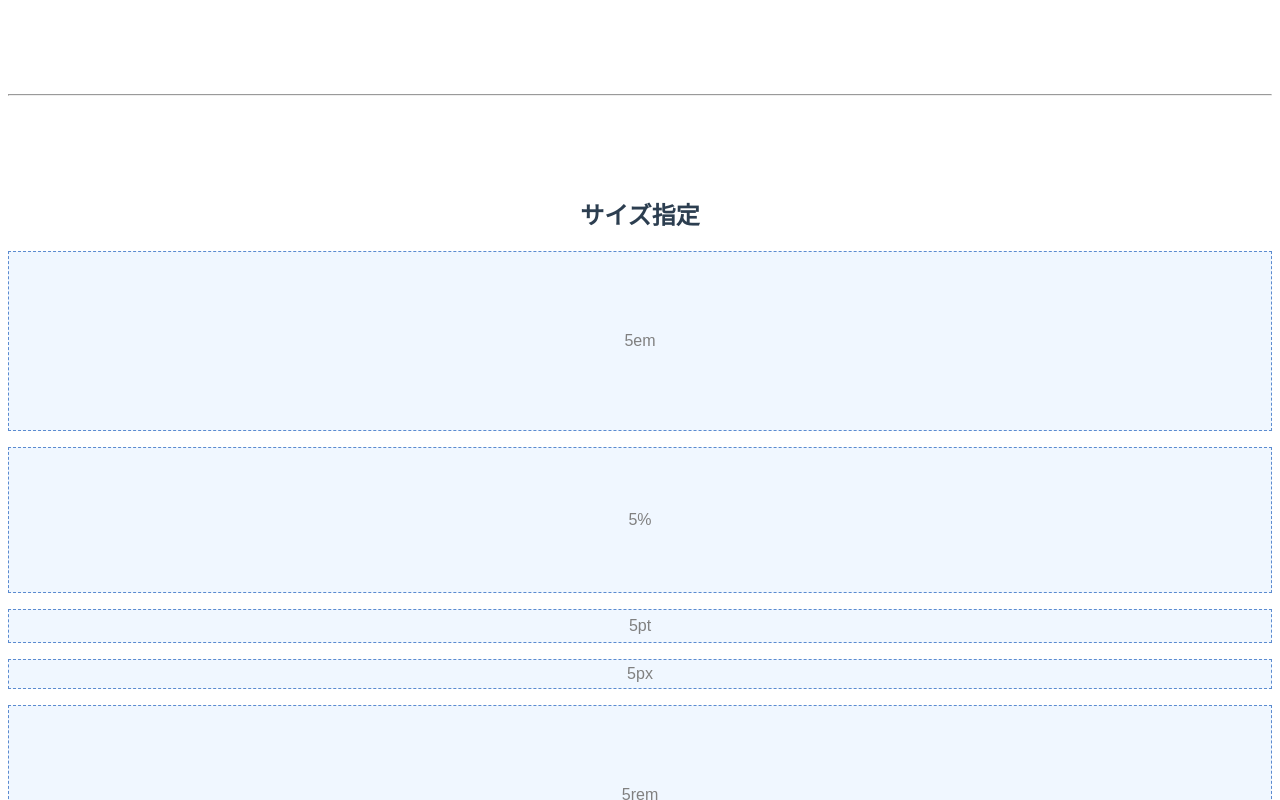
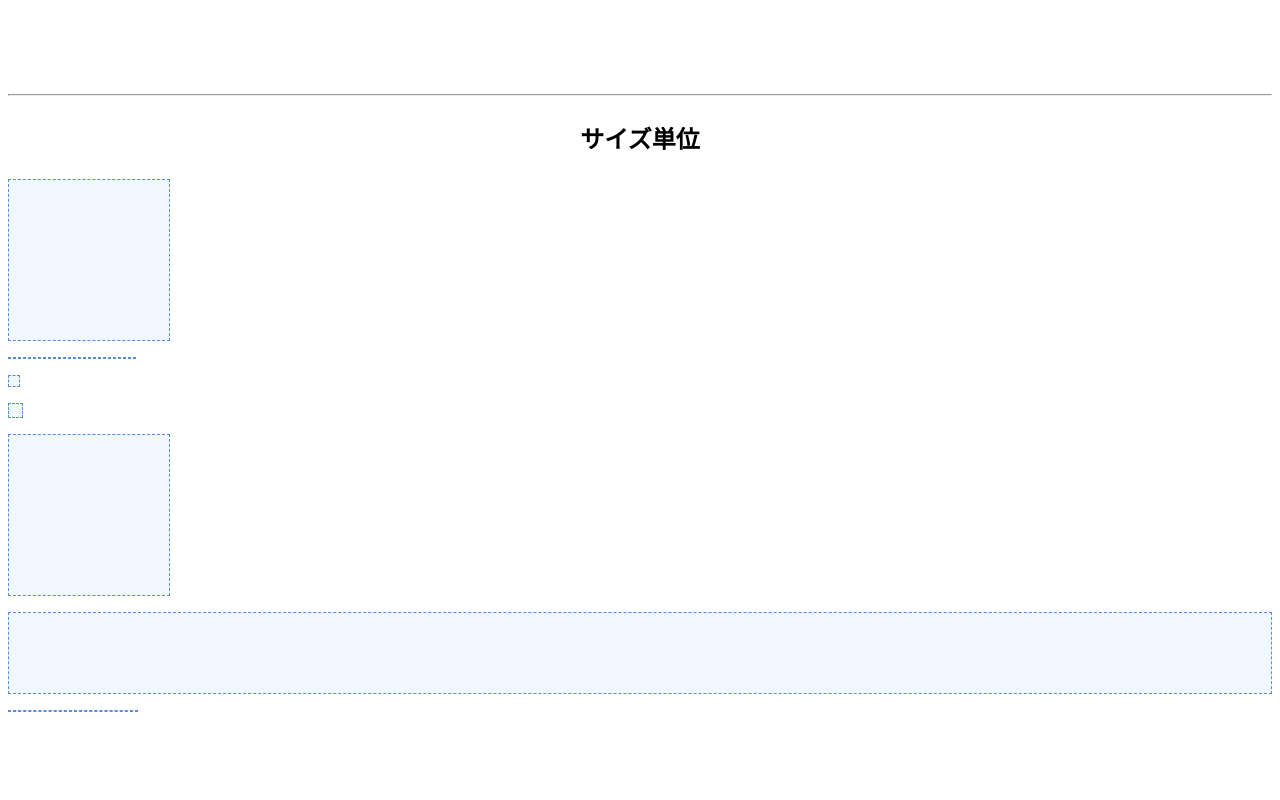
Before and after one commit to matsumana07384/study-html-sample, a Vue app: page /css in a window 1280 px wide. Shown: the part 420-1220 px from the top of the page. Built offline with nearby package versions, Linux system fonts and the light colour scheme.

Commit message:
add css about unit of size

```diff
--- a/src/views/Css.vue
+++ b/src/views/Css.vue
@@ -6,6 +6,16 @@ div
             div(class='boxtypemodel')
                 p contents
     hr
+    div(class='size')
+        p(class='title') サイズ単位
+        div
+            p(class='sample-box unit-em')
+            p(class='sample-box unit-percent')
+            p(class='sample-box unit-px')
+            p(class='sample-box unit-pt')
+            p(class='sample-box unit-rem')
+            p(class='sample-box unit-vh')
+            p(class='sample-box unit-vw')
     section
         h2 サイズ指定
         div( v-for='(item,index) in sizeValue' v-bind:key='index')
@@ -96,6 +106,40 @@ export default {
 <style lang="scss" scoped>
 div{
     font-family: 'Kosugi Maru', sans-serif;
+}
+.title {
+    font-weight: bold;
+    color: #000;
+    font-size: 24px;
+}
+.size {
+    .unit-em {
+        width: 10em;
+        height: 10em;
+    }
+    .unit-percent {
+        width: 10%;
+        height: 10%;
+    }
+    .unit-px {
+        width: 10px;
+        height: 10px;
+    }
+    .unit-pt {
+        width: 10pt;
+        height: 10pt;
+    }
+    .unit-rem {
+        width: 10rem;
+        height: 10rem;
+    }
+    .unit-vh {
+        height: 10vh;
+
+    }
+    .unit-vw {
+        width: 10vw;
+    }
 }
 section{
     margin: 100px auto;
```
